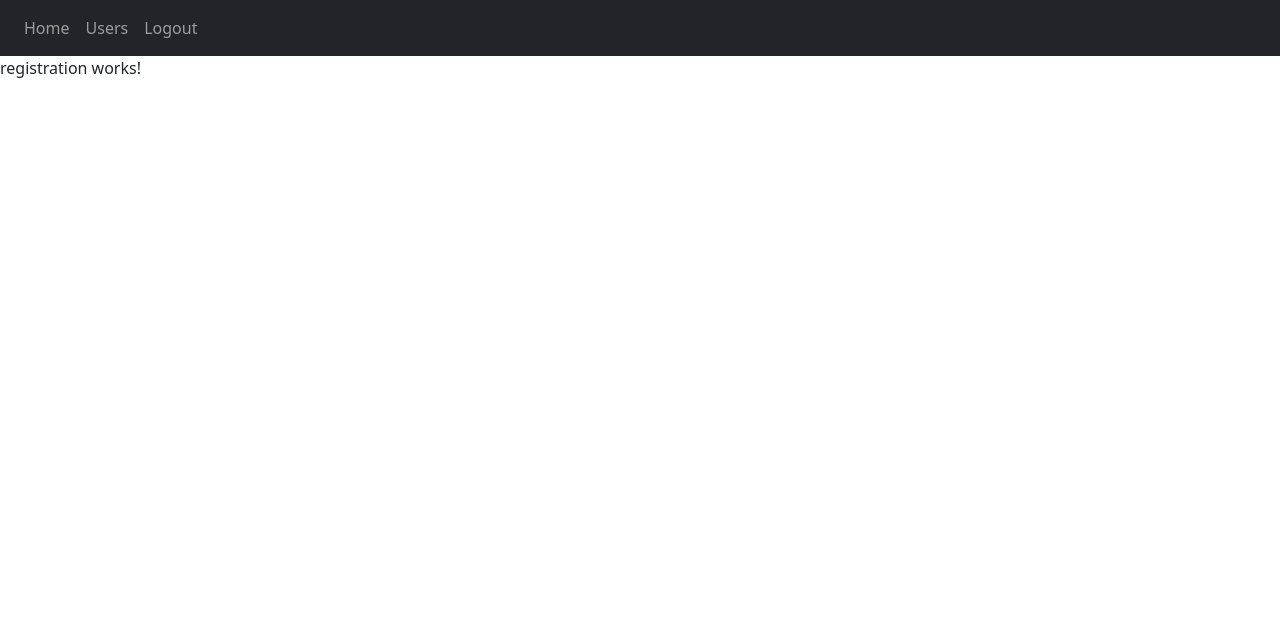
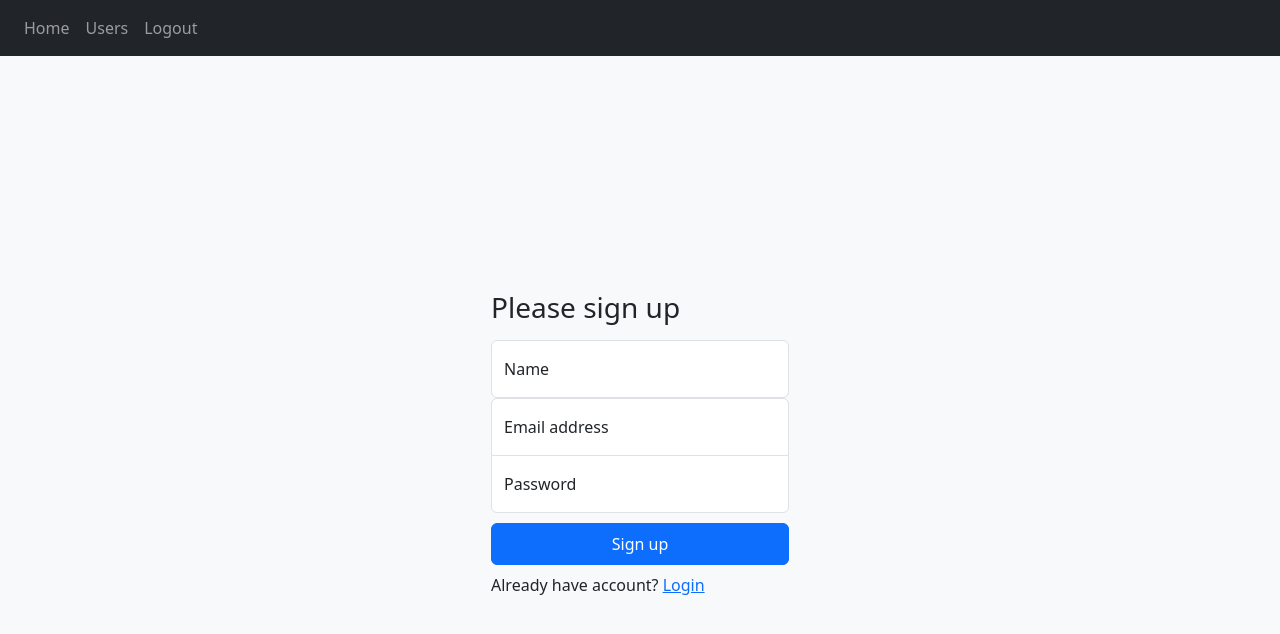
Before and after one commit to Nik720/2fa-angular, an Angular app: page /register in a window 1280 px wide. Shown: the top 634 px of the page. Built offline with nearby package versions, Linux system fonts and the light colour scheme.

Commit message:
Added registration page design

```diff
--- a/src/app/registration/registration.component.css
+++ b/src/app/registration/registration.component.css
@@ -0,0 +1,30 @@
+html,
+body {
+  height: 100%;
+  --bs-bg-opacity: 1;
+  background-color: rgba(var(--bs-tertiary-bg-rgb), var(--bs-bg-opacity)) !important;
+}
+
+.account-form-wrapper {
+    min-height: 100vh;
+}
+.form-signin {
+    max-width: 330px;
+    padding: 1rem;
+}
+
+.form-signin .form-floating:focus-within {
+    z-index: 2;
+}
+
+.form-signin input[type="email"] {
+    margin-bottom: -1px;
+    border-bottom-right-radius: 0;
+    border-bottom-left-radius: 0;
+}
+
+.form-signin input[type="password"] {
+    margin-bottom: 10px;
+    border-top-left-radius: 0;
+    border-top-right-radius: 0;
+}
--- a/src/app/registration/registration.component.html
+++ b/src/app/registration/registration.component.html
@@ -1 +1,24 @@
-<p>registration works!</p>
+<div class="d-flex align-items-center bg-body-tertiary account-form-wrapper">
+    <div class="form-signin w-100 m-auto">
+        <form>
+        <h1 class="h3 mb-3 fw-normal">Please sign up</h1>
+
+        <div class="form-floating">
+            <input type="text" class="form-control" id="name" placeholder="John wisly">
+            <label for="name">Name</label>
+        </div>
+        <div class="form-floating">
+            <input type="email" class="form-control" id="floatingInput" placeholder="name@example.com">
+            <label for="floatingInput">Email address</label>
+        </div>
+        <div class="form-floating">
+            <input type="password" class="form-control" id="floatingPassword" placeholder="Password">
+            <label for="floatingPassword">Password</label>
+        </div>
+
+        <button class="btn btn-primary w-100 py-2" type="submit">Sign up</button>
+
+        <p class="py-2">Already have account? <a class="btn-link" routerLink="/login">Login</a></p>
+        </form>
+    </div>
+</div>
--- a/src/app/registration/registration.component.ts
+++ b/src/app/registration/registration.component.ts
@@ -1,12 +1,14 @@
 import { Component } from '@angular/core';
+import { RouterModule } from '@angular/router';
 
 @Component({
   selector: 'app-registration',
   standalone: true,
-  imports: [],
+  imports: [
+    RouterModule
+  ],
   templateUrl: './registration.component.html',
   styleUrl: './registration.component.css'
 })
 export class RegistrationComponent {
-
 }
```
